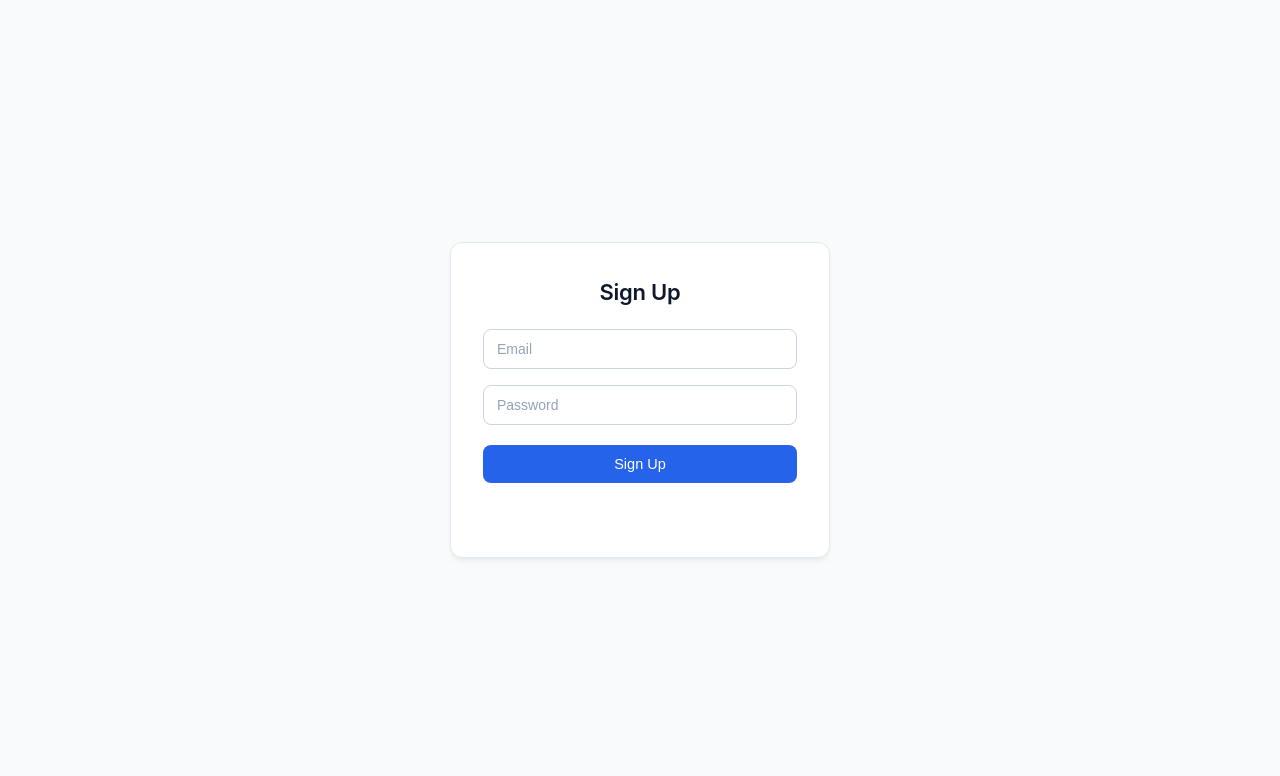
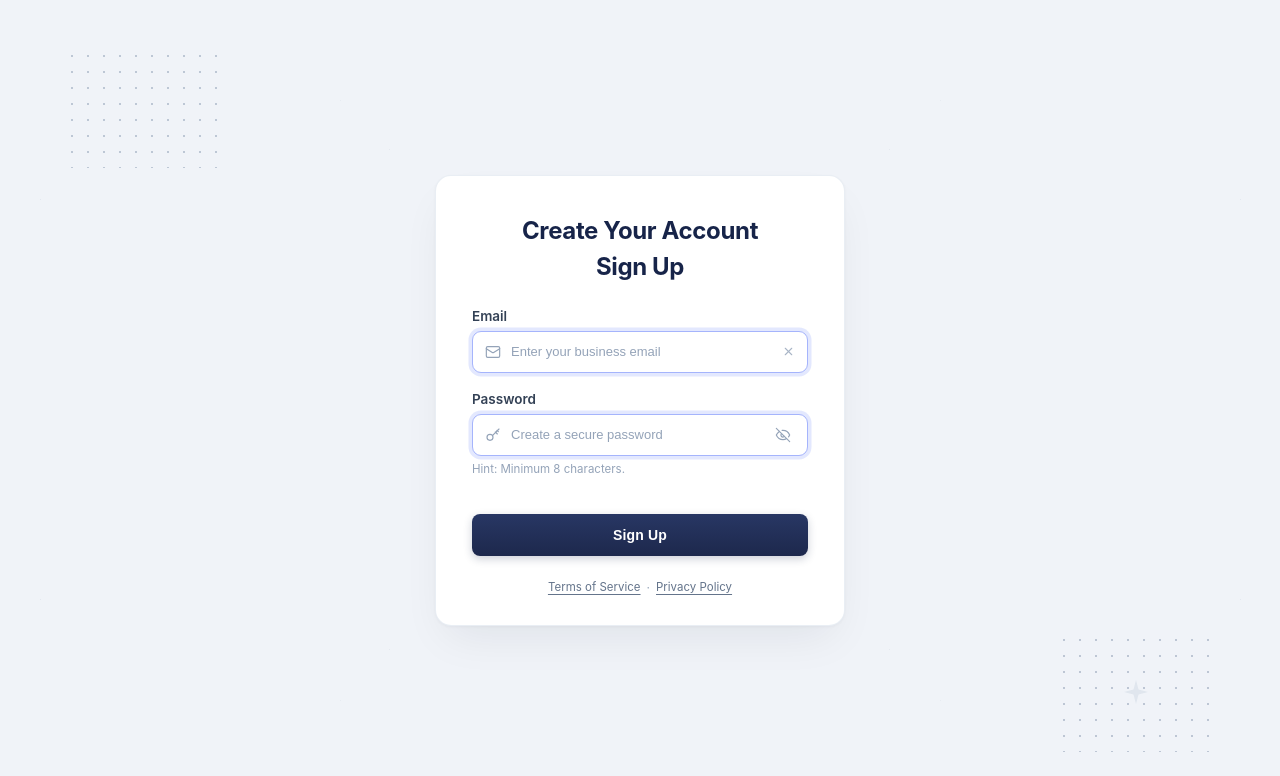
Before and after one commit to Amish-Sudhakara/MERN-TASK-2, a React (Vite) app in the folder client/: page / in a window 1280 px wide. Shown: the top 776 px of the page. Built offline with nearby package versions, Linux system fonts and the light colour scheme.

Commit message:
Update UI to match reference design with custom inputs, icons, and background

```diff
--- a/client/src/App.jsx
+++ b/client/src/App.jsx
@@ -1,8 +1,11 @@
 import { useState } from 'react'
+
 export default function App() {
   const [email, setEmail] = useState('')
   const [password, setPassword] = useState('')
+  const [showPassword, setShowPassword] = useState(false)
   const [msg, setMsg] = useState('')
+
   const submit = async e => {
     e.preventDefault()
     const res = await fetch('/signup', {
@@ -13,13 +16,113 @@ export default function App() {
     const data = await res.json()
     setMsg(data.message || data.error)
   }
+
   return (
+    <div className="page-wrapper">
+      <div className="bg-decorations">
+        <div className="dot-grid top-left"></div>
+        <div className="dot-grid bottom-right">
+          <svg className="sparkle" viewBox="0 0 24 24" fill="currentColor">
+            <path d="M12 0L14.5 9.5L24 12L14.5 14.5L12 24L9.5 14.5L0 12L9.5 9.5L12 0Z" />
+          </svg>
+        </div>
+        <div className="geometric-lines"></div>
+      </div>
+
       <form className="card" onSubmit={submit}>
+        <div className="card-header">
+          <h1>Create Your Account</h1>
           <h2>Sign Up</h2>
-   <input type="email" placeholder="Email" value={email} onChange={e => setEmail(e.target.value)} required /><br /><br />
-   <input type="password" placeholder="Password" value={password} onChange={e => setPassword(e.target.value)} required /><br /><br />
-   <button>Sign Up</button>
-   <p>{msg}</p>
+        </div>
+
+        <div className="field-group">
+          <label htmlFor="email">Email</label>
+          <div className="input-box">
+            <span className="input-icon">
+              <svg width="16" height="16" viewBox="0 0 24 24" fill="none" stroke="currentColor" strokeWidth="1.75" strokeLinecap="round" strokeLinejoin="round">
+                <rect x="2" y="4" width="20" height="16" rx="2" />
+                <path d="m22 7-8.97 5.7a1.94 1.94 0 0 1-2.06 0L2 7" />
+              </svg>
+            </span>
+            <input
+              id="email"
+              type="email"
+              placeholder="Enter your business email"
+              value={email}
+              onChange={e => setEmail(e.target.value)}
+              required
+            />
+            {email ? (
+              <button
+                type="button"
+                className="icon-btn"
+                onClick={() => setEmail('')}
+                aria-label="Clear email"
+              >
+                <svg width="13" height="13" viewBox="0 0 24 24" fill="none" stroke="currentColor" strokeWidth="2" strokeLinecap="round" strokeLinejoin="round">
+                  <line x1="18" y1="6" x2="6" y2="18" />
+                  <line x1="6" y1="6" x2="18" y2="18" />
+                </svg>
+              </button>
+            ) : (
+              <span className="input-icon trailing">
+                <svg width="13" height="13" viewBox="0 0 24 24" fill="none" stroke="currentColor" strokeWidth="2" strokeLinecap="round" strokeLinejoin="round">
+                  <line x1="18" y1="6" x2="6" y2="18" />
+                  <line x1="6" y1="6" x2="18" y2="18" />
+                </svg>
+              </span>
+            )}
+          </div>
+        </div>
+
+        <div className="field-group">
+          <label htmlFor="password">Password</label>
+          <div className="input-box">
+            <span className="input-icon">
+              <svg width="16" height="16" viewBox="0 0 24 24" fill="none" stroke="currentColor" strokeWidth="1.75" strokeLinecap="round" strokeLinejoin="round">
+                <circle cx="7.5" cy="15.5" r="4.5" />
+                <path d="m21 3-9.5 9.5" />
+                <path d="m15.5 7.5 3 3" />
+                <path d="m18 5 2 2" />
+              </svg>
+            </span>
+            <input
+              id="password"
+              type={showPassword ? 'text' : 'password'}
+              placeholder="Create a secure password"
+              value={password}
+              onChange={e => setPassword(e.target.value)}
+              required
+            />
+            <button
+              type="button"
+              className="icon-btn"
+              onClick={() => setShowPassword(!showPassword)}
+              aria-label="Toggle password visibility"
+            >
+              <svg width="16" height="16" viewBox="0 0 24 24" fill="none" stroke="currentColor" strokeWidth="1.75" strokeLinecap="round" strokeLinejoin="round">
+                <path d="M9.88 9.88a3 3 0 1 0 4.24 4.24" />
+                <path d="M10.73 5.08A10.43 10.43 0 0 1 12 5c7 0 10 7 10 7a13.16 13.16 0 0 1-1.67 2.68" />
+                <path d="M6.61 6.61A13.526 13.526 0 0 0 2 12s3 7 10 7a9.74 9.74 0 0 0 5.39-1.61" />
+                <line x1="2" y1="2" x2="22" y2="22" />
+              </svg>
+            </button>
+          </div>
+          <span className="hint">Hint: Minimum 8 characters.</span>
+        </div>
+
+        <button type="submit" className="submit-btn">
+          Sign Up
+        </button>
+
+        {msg && <p className="status-msg">{msg}</p>}
+
+        <div className="card-footer">
+          <a href="#terms">Terms of Service</a>
+          <span className="dot">·</span>
+          <a href="#privacy">Privacy Policy</a>
+        </div>
       </form>
+    </div>
   )
 }
--- a/client/src/style.css
+++ b/client/src/style.css
@@ -6,88 +6,264 @@
 
 body {
   font-family: -apple-system, BlinkMacSystemFont, "Segoe UI", Roboto, Helvetica, Arial, sans-serif;
-  background-color: #f8fafc;
-  color: #0f172a;
+  background-color: #f0f3f8;
+  color: #1e293b;
   min-height: 100vh;
+  margin: 0;
+  overflow-x: hidden;
+}
+
+.page-wrapper {
+  position: relative;
+  min-height: 100vh;
+  width: 100%;
   display: flex;
   justify-content: center;
   align-items: center;
-  padding: 20px;
+  padding: 24px;
 }
 
+/* Background geometric lines and decorations */
+.bg-decorations {
+  position: absolute;
+  inset: 0;
+  pointer-events: none;
+  overflow: hidden;
+  z-index: 1;
+}
+
+.geometric-lines {
+  position: absolute;
+  inset: 0;
+  background-image:
+    linear-gradient(55deg, rgba(203, 213, 225, 0.4) 1px, transparent 1px),
+    linear-gradient(-35deg, rgba(203, 213, 225, 0.35) 1px, transparent 1px),
+    linear-gradient(115deg, rgba(203, 213, 225, 0.3) 1px, transparent 1px);
+  background-size: 400px 400px, 500px 500px, 600px 600px;
+  background-position: center center;
+  opacity: 0.85;
+}
+
+.dot-grid {
+  position: absolute;
+  width: 160px;
+  height: 120px;
+  background-image: radial-gradient(#94a3b8 1.5px, transparent 1.5px);
+  background-size: 16px 16px;
+  opacity: 0.55;
+  z-index: 2;
+}
+
+.dot-grid.top-left {
+  top: 48px;
+  left: 64px;
+}
+
+.dot-grid.bottom-right {
+  bottom: 48px;
+  right: 64px;
+  display: flex;
+  align-items: center;
+  justify-content: center;
+}
+
+.sparkle {
+  width: 24px;
+  height: 24px;
+  color: #cbd5e1;
+  opacity: 0.8;
+}
+
+/* Main card */
 .card {
+  position: relative;
+  z-index: 10;
   background: #ffffff;
   width: 100%;
-  max-width: 380px;
-  padding: 36px 32px;
-  border-radius: 12px;
-  border: 1px solid #e2e8f0;
-  box-shadow: 0 4px 6px -1px rgba(0, 0, 0, 0.05), 0 2px 4px -2px rgba(0, 0, 0, 0.05);
+  max-width: 410px;
+  padding: 40px 36px 30px 36px;
+  border-radius: 16px;
+  border: 1px solid rgba(226, 232, 240, 0.75);
+  box-shadow:
+    0 20px 45px -12px rgba(15, 23, 42, 0.08),
+    0 1px 3px rgba(15, 23, 42, 0.04);
 }
 
-.card h2 {
-  margin-bottom: 24px;
+.card-header {
   text-align: center;
-  font-size: 22px;
-  font-weight: 600;
-  color: #0f172a;
-  letter-spacing: -0.01em;
+  margin-bottom: 26px;
 }
 
-.card br {
-  display: none;
+.card-header h1 {
+  font-size: 24px;
+  font-weight: 700;
+  color: #172449;
+  letter-spacing: -0.015em;
+  margin-bottom: 6px;
+  line-height: 1.25;
 }
 
-.card input {
-  width: 100%;
-  padding: 11px 13px;
-  margin-bottom: 16px;
-  background-color: #ffffff;
-  border: 1px solid #cbd5e1;
-  border-radius: 8px;
-  font-size: 14px;
-  color: #0f172a;
-  outline: none;
+.card-header h2 {
+  font-size: 24px;
+  font-weight: 700;
+  color: #172449;
+  letter-spacing: -0.015em;
+  line-height: 1.25;
+}
+
+.field-group {
+  margin-bottom: 18px;
+}
+
+.field-group label {
+  display: block;
+  font-size: 13.5px;
+  font-weight: 600;
+  color: #334155;
+  margin-bottom: 7px;
+}
+
+/* Input box with soft blue glow */
+.input-box {
+  background: #ffffff;
+  border: 1.5px solid #a5b4fc;
+  border-radius: 9px;
+  box-shadow: 0 0 0 3.5px rgba(199, 210, 254, 0.5);
+  display: flex;
+  align-items: center;
+  padding: 0 12px;
+  height: 42px;
   transition: border-color 0.15s ease, box-shadow 0.15s ease;
 }
 
-.card input::placeholder {
-  color: #94a3b8;
+.input-box:focus-within {
+  border-color: #6366f1;
+  box-shadow: 0 0 0 4.5px rgba(165, 180, 252, 0.6);
 }
 
-.card input:focus {
-  border-color: #2563eb;
-  box-shadow: 0 0 0 3px rgba(37, 99, 235, 0.15);
+.input-icon {
+  color: #94a3b8;
+  display: flex;
+  align-items: center;
+  justify-content: center;
+  flex-shrink: 0;
 }
 
-.card button {
+.input-icon.trailing {
+  color: #94a3b8;
+  opacity: 0.8;
+}
+
+.input-box input {
+  flex: 1;
+  border: none;
+  outline: none;
+  background: transparent;
+  padding: 0 10px;
+  font-size: 13.5px;
+  color: #1e293b;
   width: 100%;
-  padding: 11px;
-  margin-top: 4px;
-  background-color: #2563eb;
+}
+
+.input-box input::placeholder {
+  color: #94a3b8;
+  font-size: 13px;
+}
+
+.icon-btn {
+  background: none;
+  border: none;
+  padding: 4px;
+  display: flex;
+  align-items: center;
+  justify-content: center;
+  color: #94a3b8;
+  cursor: pointer;
+  border-radius: 4px;
+  transition: color 0.15s ease;
+}
+
+.icon-btn:hover {
+  color: #64748b;
+}
+
+.hint {
+  display: block;
+  font-size: 11.5px;
+  color: #94a3b8;
+  margin-top: 6px;
+}
+
+/* Submit button */
+.submit-btn {
+  width: 100%;
+  height: 42px;
+  margin-top: 20px;
+  background: linear-gradient(180deg, #283764 0%, #1d284c 100%);
   color: #ffffff;
   border: none;
   border-radius: 8px;
-  font-size: 14.5px;
-  font-weight: 500;
+  font-size: 14px;
+  font-weight: 600;
+  letter-spacing: 0.01em;
   cursor: pointer;
-  transition: background-color 0.15s ease;
+  box-shadow: 0 3px 8px rgba(29, 40, 76, 0.22);
+  transition: background 0.15s ease, transform 0.1s ease, box-shadow 0.15s ease;
 }
 
-.card button:hover {
-  background-color: #1d4ed8;
+.submit-btn:hover {
+  background: linear-gradient(180deg, #304278 0%, #22305c 100%);
+  box-shadow: 0 5px 12px rgba(29, 40, 76, 0.3);
 }
 
-.card button:active {
-  background-color: #1e40af;
+.submit-btn:active {
+  transform: translateY(1px);
+  box-shadow: 0 2px 4px rgba(29, 40, 76, 0.2);
 }
 
-.card p {
-  margin-top: 18px;
+.status-msg {
+  margin-top: 14px;
+  font-size: 13.5px;
   text-align: center;
-  font-size: 13.5px;
+  color: #2563eb;
   font-weight: 500;
-  min-height: 20px;
-  color: #475569;
+  min-height: 18px;
   word-break: break-word;
 }
+
+/* Footer links */
+.card-footer {
+  margin-top: 24px;
+  text-align: center;
+  font-size: 11.5px;
+  color: #94a3b8;
+  display: flex;
+  align-items: center;
+  justify-content: center;
+  gap: 6px;
+}
+
+.card-footer a {
+  color: #64748b;
+  text-decoration: underline;
+  text-underline-offset: 2.5px;
+  transition: color 0.15s ease;
+}
+
+.card-footer a:hover {
+  color: #334155;
+}
+
+.card-footer .dot {
+  color: #94a3b8;
+  font-size: 12px;
+}
+
+@media (max-width: 640px) {
+  .dot-grid {
+    display: none;
+  }
+  .card {
+    padding: 32px 24px 24px 24px;
+  }
+}
```
Lines whose indentation alone changed are shown as unchanged.
